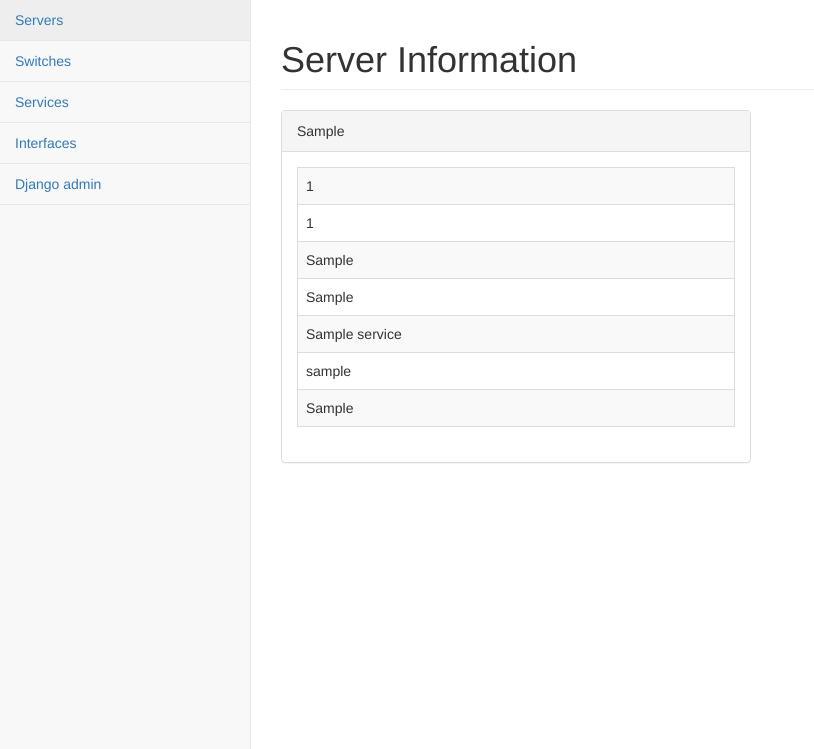
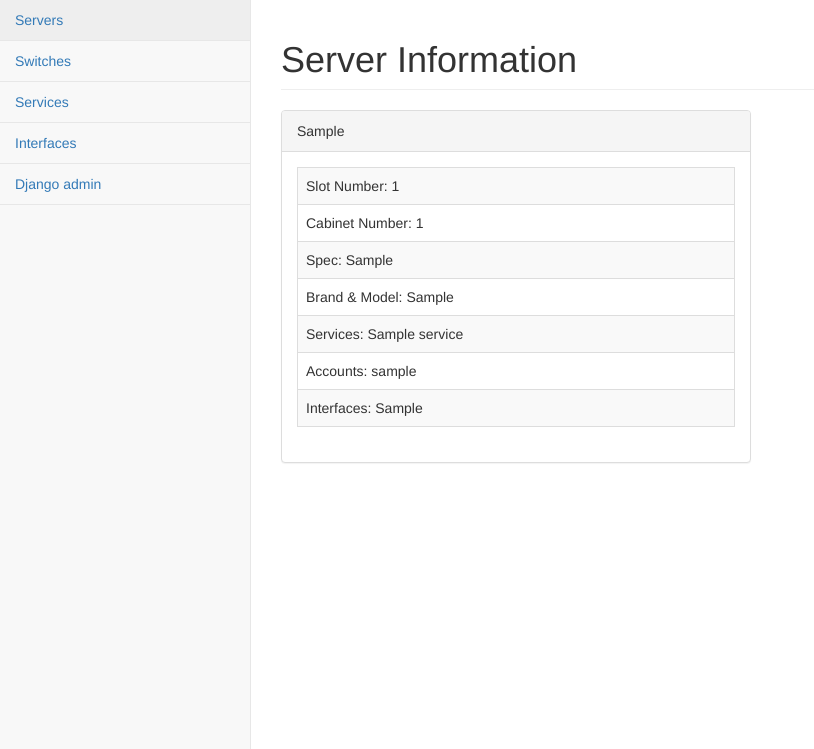
Before and after one commit to ck20jimmy/DB_Project, a Django app: page /server/ in a window 1280 px wide. Shown: the part 51-800 px from the top of the page, without its empty margins (0-814 px from the left). Run offline with Django 3.2, Linux system fonts and the light colour scheme; a user stored in the database is signed in; tables that the repository leaves empty hold one stand-in row (values such as "Sample post"); some libraries are stand-ins or nearby versions.

Commit message:
fix server_tables

```diff
--- a/templates/components/server_tables.html
+++ b/templates/components/server_tables.html
@@ -32,19 +32,20 @@
                 <div class="table-responsive">
                     <table class="table table-striped table-bordered table-hover">
 						<tr>
-							<td> {{ server.slot_num }} </td>
+							<td> Slot Number: {{ server.slot_num }} </td>
 						</tr>
 						<tr>
-							<td> {{ server.cabinet_num }} </td>
+							<td> Cabinet Number: {{ server.cabinet_num }} </td>
 						</tr>
 						<tr>
-							<td> {{ server.spec }} </td>
+							<td> Spec: {{ server.spec }} </td>
 						</tr>
 						<tr>
-							<td> {{ server.brand_and_model }} </td>
+							<td> Brand & Model: {{ server.brand_and_model }} </td>
 						</tr>
 						<tr>
 							<td>
+							Services:
 							{% for service in services_in_server %}
 								{{ service.name }}
 							{% endfor %}
@@ -52,6 +53,7 @@
 						</tr>
 						<tr>
 							<td>
+							Accounts:
 							{% for account in accounts_in_server %}
 								{{ account.username }}
 							{% endfor %}
@@ -59,6 +61,7 @@
 						</tr>
 						<tr>
 							<td>
+							Interfaces:
 							{% for interface in interfaces_in_server %}
 								{{ interface.ip }}
 							{% endfor %}
```
